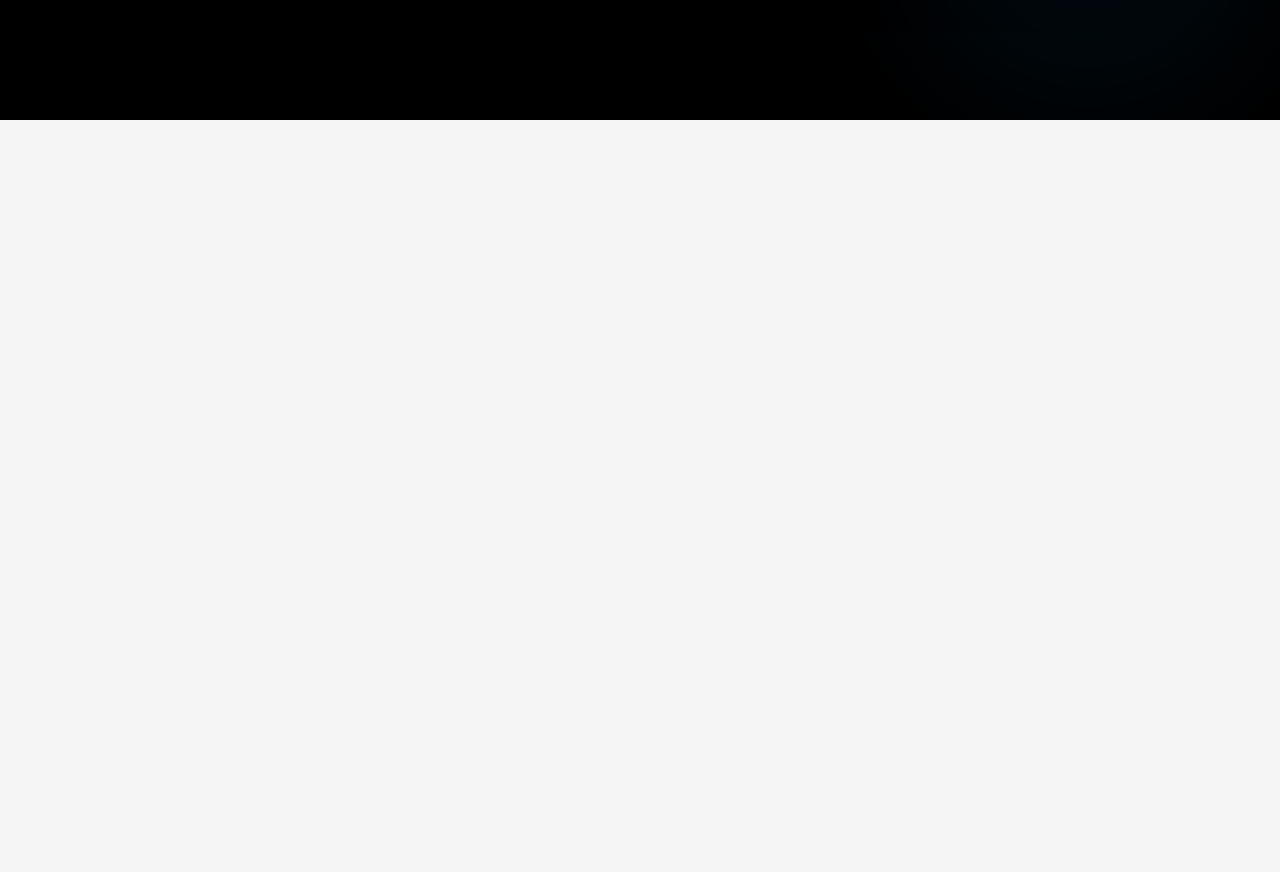
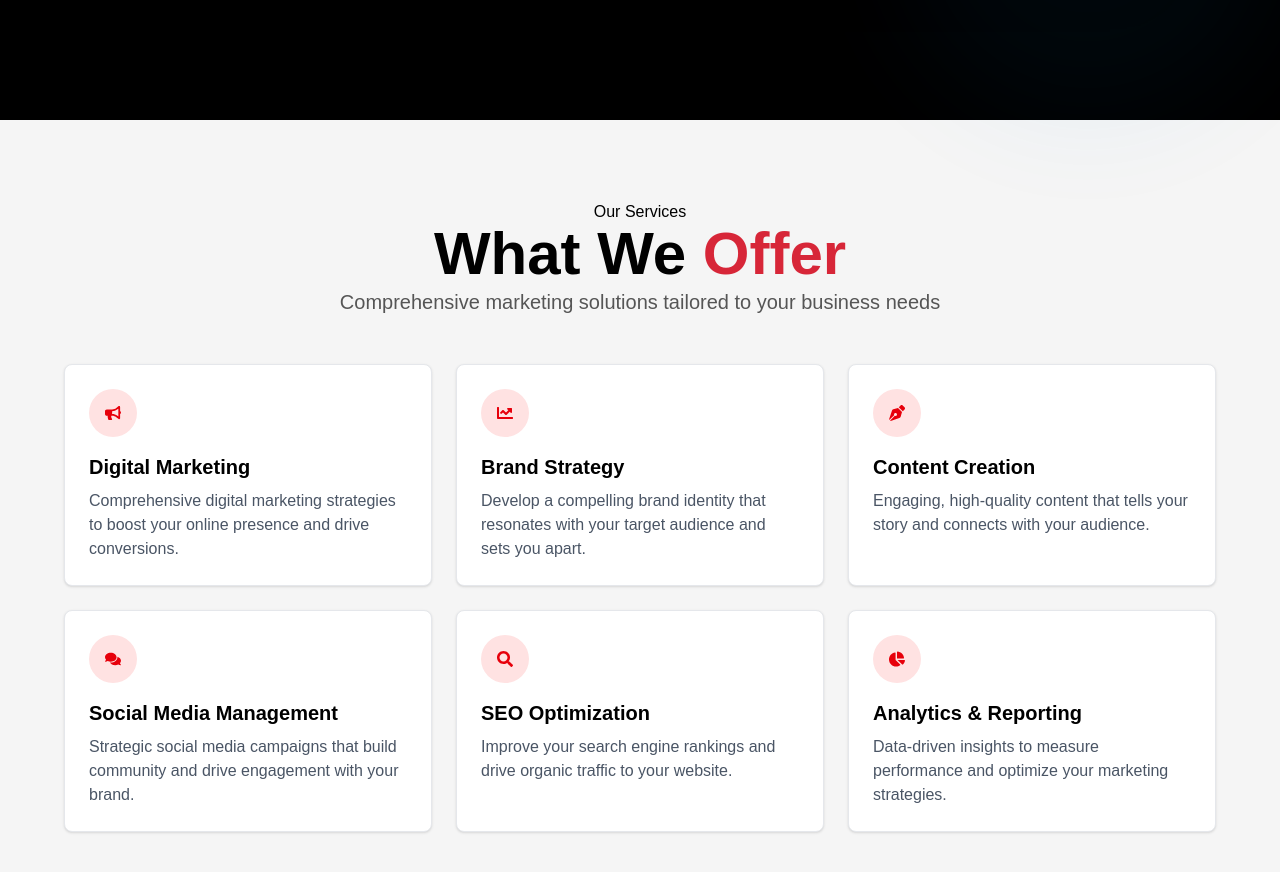
Before and after one commit to AXODUS21/Biboy, a Next.js app: page / in a window 1280 px wide. Shown: the part 680-1552 px from the top of the page. Before the commit the page ends 800 px from the top, so only its background shows below. Built offline with nearby package versions, Linux system fonts and the light colour scheme.

Commit message:
services frame completed

```diff
--- a/app/globals.css
+++ b/app/globals.css
@@ -6,8 +6,11 @@
    --color-accent: #77C3EC;
 }
 
-
 body {
   background: #F5F5F5;
   font-family: Arial, Helvetica, sans-serif;
 }
+
+.page_header{
+  @apply text-6xl font-extrabold text-center;
+}
--- a/app/page.jsx
+++ b/app/page.jsx
@@ -1,10 +1,12 @@
 import Hero from '@components/Hero'
+import Services from '@components/Services'
 import React from 'react'
 
 const Main = () => {
   return (
     <div>
       <Hero/>
+      <Services/>
     </div>
   )
 }
--- /dev/null
+++ b/components/Services.jsx
@@ -0,0 +1,43 @@
+"use client"
+
+import { services } from '@constants';
+import React from 'react'
+import { Element } from 'react-scroll'
+
+const Services = () => {
+  return (
+    <Element>
+      <div className="h-screen w-full pt-20">
+        <div className="flex-col items-center flex">
+          <h2 className="">Our Services</h2>
+          <h1 className="page_header mb-1">
+            What We <span className="text-primary">Offer</span>
+          </h1>
+          <p className="text-xl opacity-65 text-center">
+            Comprehensive marketing solutions tailored to your business needs
+          </p>
+        </div>
+
+        <div className="mt-12 grid gap-6 sm:grid-cols-2 md:grid-cols-3 px-16">
+          {services.map((service) => (
+            <div
+              key={service.id}
+              className="group relative overflow-hidden rounded-lg border border-gray-200 bg-white p-6 shadow-sm transition-all hover:border-red-600 hover:shadow-md"
+            >
+              <div className="mb-4 flex h-12 w-12 items-center justify-center rounded-full bg-red-100 text-red-600">
+                {service.icon}
+              </div>
+              <h3 className="mb-2 text-xl font-bold text-black">
+                {service.title}
+              </h3>
+              <p className="text-gray-600">{service.description}</p>
+
+            </div>
+          ))}
+        </div>
+      </div>
+    </Element>
+  );
+}
+
+export default Services
--- a/constants/index.js
+++ b/constants/index.js
@@ -22,100 +22,60 @@ export const navigation = [
 
 ]
 
-export const solutions = [
+import {
+  FaChartLine,
+  FaBullhorn,
+  FaPenNib,
+  FaComments,
+  FaSearch,
+  FaChartPie,
+} from "react-icons/fa";
+
+export const services = [
   {
-    id: "0",
-    title: "Done-For-You",
-    list: [
-      {
-        id: "0",
-        title: "Done-For-You",
-        paragraph:
-          "We begin by setting the foundation for the campaign by researching you ICP, and set up the general foundation for the plan",
-        detail1:
-          "Custom campaigns designed to acquire high-quality clients effortlessly",
-        detail2:
-          "Automated appointment booking system for streamlined client interactions",
-        detail3:
-          "Tailored strategies that maximize results with minimal time investment",
-        img: "/assets/check.png",
-      },
-    ],
+    id: 0,
+    title: "Digital Marketing",
+    description:
+      "Comprehensive digital marketing strategies to boost your online presence and drive conversions.",
+    icon: <FaBullhorn />,
   },
   {
-    id: "1",
-    title: "Done-With-You",
-    list: [
-      {
-        id: "1",
-        title: "Done-With-You",
-        paragraph:
-          "Learn to master appointment setting with our training and guidance. Gain the skills to run effective campaigns independently - ideal for businesses on a budget or seeking in-house control.",
-        detail1:
-          "Comprehensive training on mastering appointment setting for long-term success",
-        detail2:
-          "Step-by-step guidance to run cost-effective campaigns without external help",
-        detail3:
-          "Tools and resources designed for businesses seeking in-house control and autonomy",
-        img: "/assets/check.png",
-      },
-    ],
+    id: 1,
+    title: "Brand Strategy",
+    description:
+      "Develop a compelling brand identity that resonates with your target audience and sets you apart.",
+    icon: <FaChartLine />,
   },
   {
-    id: "2",
-    title: "Done-With-You",
-    list: [
-      {
-        id: "1",
-        title: "Done-With-You",
-        paragraph:
-          "Learn to master appointment setting with our training and guidance. Gain the skills to run effective campaigns independently - ideal for businesses on a budget or seeking in-house control.",
-        detail1:
-          "Comprehensive training on mastering appointment setting for long-term success",
-        detail2:
-          "Step-by-step guidance to run cost-effective campaigns without external help",
-        detail3:
-          "Tools and resources designed for businesses seeking in-house control and autonomy",
-        img: "/assets/check.png",
-      },
-    ],
+    id: 2,
+    title: "Content Creation",
+    description:
+      "Engaging, high-quality content that tells your story and connects with your audience.",
+    icon: <FaPenNib />,
   },
   {
-    id: "3",
-    title: "Done-With-You",
-    list: [
-      {
-        id: "1",
-        title: "Done-With-You",
-        paragraph:
-          "Learn to master appointment setting with our training and guidance. Gain the skills to run effective campaigns independently - ideal for businesses on a budget or seeking in-house control.",
-        detail1:
-          "Comprehensive training on mastering appointment setting for long-term success",
-        detail2:
-          "Step-by-step guidance to run cost-effective campaigns without external help",
-        detail3:
-          "Tools and resources designed for businesses seeking in-house control and autonomy",
-        img: "/assets/check.png",
-      },
-    ],
+    id: 3,
+    title: "Social Media Management",
+    description:
+      "Strategic social media campaigns that build community and drive engagement with your brand.",
+    icon: <FaComments />,
   },
   {
-    id: "4",
-    title: "Setting Up The Campain",
-    list: [
-      {
-        id: "2",
-        title: "Im Done With You",
-        paragraph:
-          "We manage your client acquisition - from custom campaigns to booking appointments - so you can focus on your business. Tailored for maximum results with minimal effort.",
-        detail1: "details to2",
-        detail2: "details to2",
-        detail3: "details to2",
-        img: "/assets/check.png",
-      },
-    ],
+    id: 4,
+    title: "SEO Optimization",
+    description:
+      "Improve your search engine rankings and drive organic traffic to your website.",
+    icon: <FaSearch />,
+  },
+  {
+    id: 5,
+    title: "Analytics & Reporting",
+    description:
+      "Data-driven insights to measure performance and optimize your marketing strategies.",
+    icon: <FaChartPie />,
   },
 ];
+
 
 export const testimonials = [
   {
```
